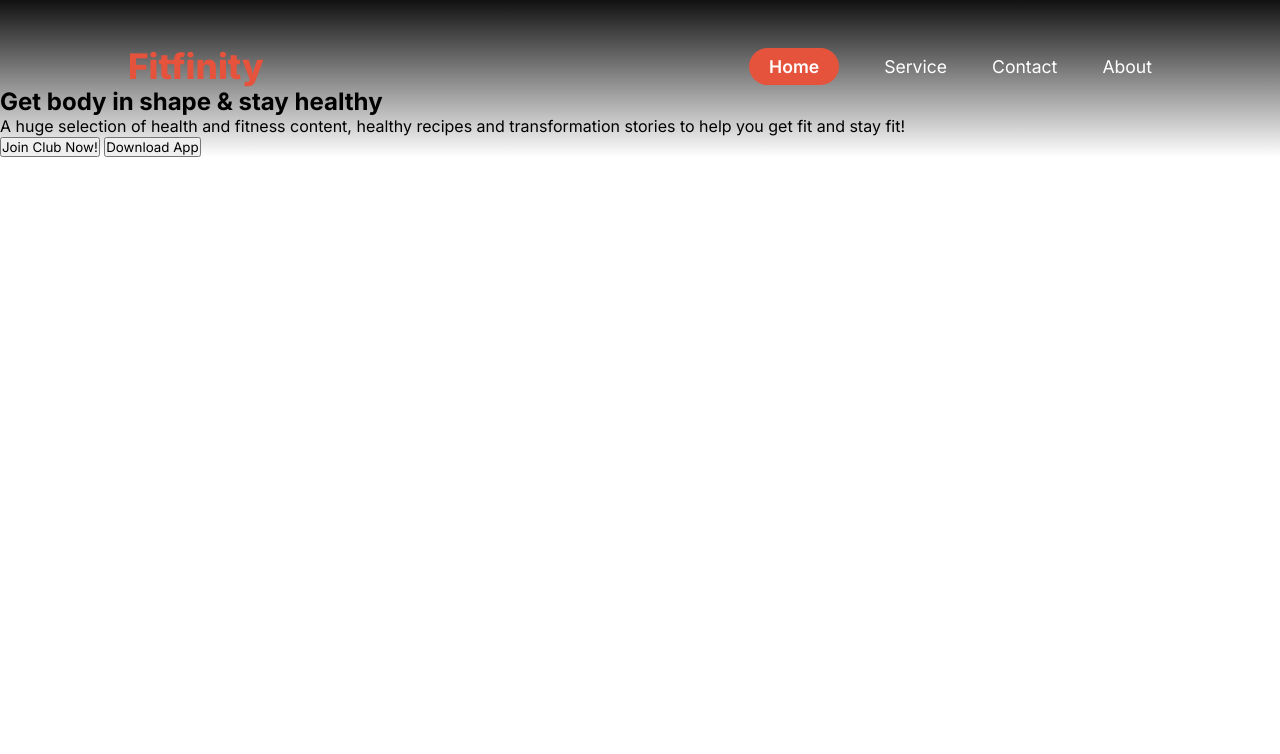
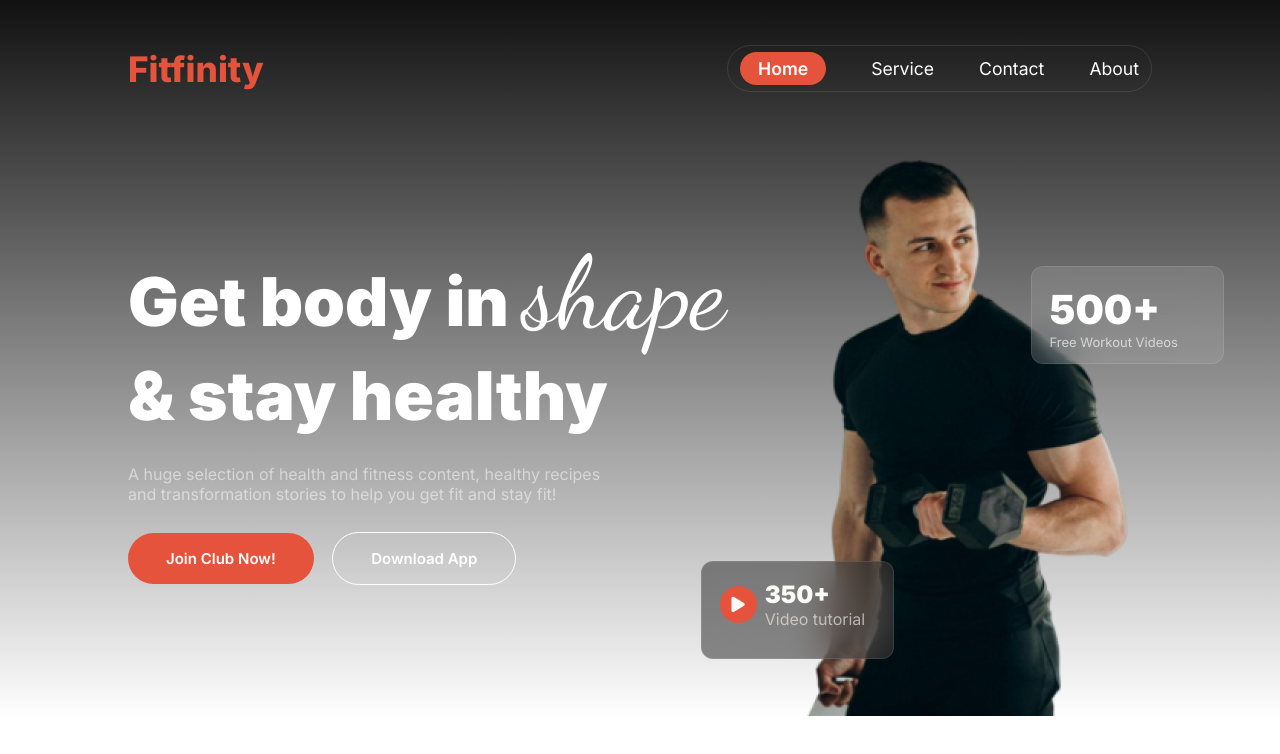
Before and after one commit to Rimaakter1/Fitfinity, a plain HTML site: page index.html in a window 1280 px wide. Drawn offline with Linux system fonts and the light colour scheme.

Commit message:
added banner section

```diff
--- a/index.html
+++ b/index.html
@@ -7,6 +7,8 @@
     <title>Fitfinity</title>
     <link rel="shortcut icon" href="images/favicon.avif" type="image/x-icon">
     <link rel="stylesheet" href="styles/style.css">
+    <!-- font awesome cdn  -->
+    <script src="https://kit.fontawesome.com/d8894525ac.js" crossorigin="anonymous"></script>
 </head>
 
 <body>
@@ -15,20 +17,37 @@
         <nav class="navbar display-flex container">
             <h3>Fitfinity</h3>
             <ul class="nav-links display-flex">
-                <li class="nav-item"><a id="home" class="nav-link" href="#">Home</a></li>
+                <li class="nav-item home"><a id="home" class="nav-link" href="#">Home</a></li>
                 <li class="nav-item"><a class="nav-link" href="#">Service</a></li>
                 <li class="nav-item"><a class="nav-link" href="#">Contact</a></li>
                 <li class="nav-item"><a class="nav-link" href="#">About</a></li>
+                <li class="menu-bar"> <i class="fa-solid fa-bars"></i></li>
             </ul>
         </nav>
 
-        <section class="banner-section">
-            <div>
-                <h1 class="banner-title">Get body in shape & stay healthy</h1>
-                <p class="banner-description">A huge selection of health and fitness content, healthy recipes and
+        <section class="banner-section display-flex container">
+            <div class="banner-content">
+                <h1 class="banner-title">Get body in <span class="shape-style">shape</span> & stay healthy</h1>
+                <p class="banner-description">A huge selection of health and fitness content, healthy recipes <br> and
                     transformation stories to help you get fit and stay fit!</p>
-                <button>Join Club Now!</button>
-                <button>Download App</button>
+                <button class="btn btn-bg-color">Join Club Now!</button>
+                <button class="btn download-btn">Download App</button>
+            </div>
+            <div class="banner-img-container">
+                <div class="video-container workout-video">
+                    <h4>500+</h4>
+                    <p>Free Workout Videos</p>
+                </div>
+                <img src="images/banner-img.png" alt="">
+                <div class="video-container tutorial-video">
+                    <div class="display-flex ">
+                        <div class="circle"><i class="fa-solid fa-play"></i></div>
+                        <div>
+                            <h5>350+</h5>
+                            <p>Video tutorial</p>
+                        </div>
+                    </div>
+                </div>
             </div>
         </section>
     </header>
--- a/styles/style.css
+++ b/styles/style.css
@@ -1,5 +1,8 @@
 /* font style  */
 @import url('https://fonts.googleapis.com/css2?family=Inter:wght@100..900&family=Work+Sans:ital,wght@0,100..900;1,100..900&display=swap');
+
+
+@import url('https://fonts.googleapis.com/css2?family=Dancing+Script:wght@400..700&family=Inter:wght@100..900&family=Work+Sans:ital,wght@0,100..900;1,100..900&display=swap');
 
 /* global styles  */
 
@@ -8,6 +11,7 @@
     padding: 0;
     margin: 0;
     font-family: "Inter", sans-serif;
+    font-weight: 400;
 }
 
 :root {
@@ -32,6 +36,20 @@
     background: linear-gradient(180.00deg, rgb(17, 17, 17), rgba(119, 119, 119, 0) 100%);
 }
 
+.btn {
+    padding: 16px 38px;
+    border-radius: 42px;
+    color: var(--text-primary-color);
+    font-size: 15px;
+    font-weight: 600;
+    margin-right: 14px;
+}
+
+.btn-bg-color {
+    background: var(--font-and-background-color);
+    border: none;
+}
+
 
 
 /* header styles  */
@@ -42,6 +60,7 @@
     justify-content: space-between;
     align-items: center;
     padding-top: 45px;
+
 }
 
 
@@ -51,11 +70,22 @@
     font-weight: 800;
 }
 
+
+
+.nav-links {
+    border: 1px solid rgba(255, 255, 255, 0.1);
+    border-radius: 39px;
+    padding: 12px;
+
+}
+
 .nav-item {
     list-style: none;
     margin-left: 45px;
 
 }
+
+
 
 .nav-link {
     text-decoration: none;
@@ -66,12 +96,129 @@
 }
 
 #home {
-    padding: 8px 20px;
+    padding: 6px 18px;
     border-radius: 46px;
-    background: rgb(230, 83, 60);
+    background: var(--font-and-background-color);
     font-weight: 600;
+
 }
 
+.home {
+    margin: 0px;
+}
+
+.menu-bar {
+    display: none;
+}
+
+/* banner styles  */
+
+.banner-section {
+    gap: 70px;
+    margin-top: 44px;
+}
+
+.banner-content {
+    width: 60%;
+    margin-top: 96px;
+}
+
+.banner-title {
+    color: var(--text-primary-color);
+    font-size: 4.2rem;
+    font-weight: 900;
+
+}
+
+.shape-style {
+    font-family: "Dancing Script", cursive;
+    font-weight: 400;
+    font-size: 6.4rem;
+}
+
+.banner-description {
+    color: var(--text-secondary-color);
+    font-size: 1rem;
+    margin: 28px 0;
+}
+
+.banner-img-container {
+    width: 35%;
+}
+
+.download-btn {
+    border: 1px solid var(--text-primary-color);
+    border-radius: 42px;
+    background-color: transparent;
+}
+
+
+.banner-img-container {
+    position: relative;
+}
+
+.video-container {
+    border: 1px solid rgba(255, 255, 255, 0.1);
+    border-radius: 12px;
+    backdrop-filter: blur(20px);
+    width: 193px;
+    height: 98px;
+    padding: 18px;
+
+}
+
+.workout-video {
+    background: rgba(255, 255, 255, 0.1);
+    position: absolute;
+    left: 230px;
+    top: 130px;
+}
+
+.workout-video h4 {
+    color: var(--text-primary-color);
+    font-size: 2.5rem;
+    font-weight: 900;
+}
+
+.workout-video p {
+    color: rgba(255, 255, 255, 0.65);
+    font-size: 13px;
+    font-weight: 400;
+}
+
+.tutorial-video {
+    background: rgba(48, 48, 48, 0.54);
+    position: absolute;
+    left: -100px;
+    top: 425px;
+}
+
+.tutorial-video>div {
+    gap: 8px;
+    align-items: center;
+}
+
+.circle {
+    background: var(--font-and-background-color);
+    border-radius: 50%;
+}
+
+.circle i {
+    color: rgb(250, 250, 249);
+    font-size: 1.1rem;
+    padding: 9.5px 12px;
+}
+
+.tutorial-video h5 {
+    color: rgb(250, 250, 249);
+    font-size: 1.5rem;
+    font-weight: 900;
+}
+
+.tutorial-video p {
+    color: rgba(239, 237, 232, 0.65);
+    font-size: 1rem;
+}
 
 /* main styles  */
 
```
